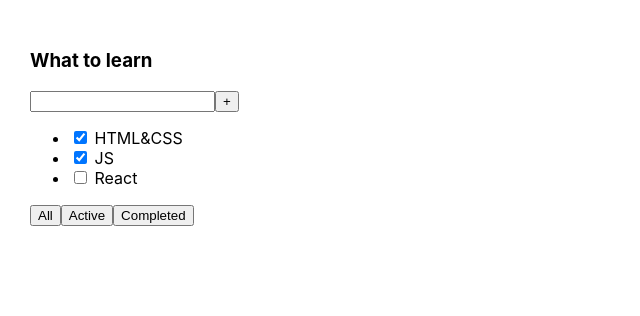
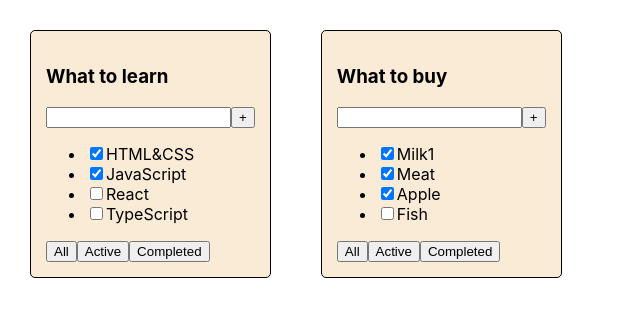
Before and after one commit to Arenelin/todolist, a React (Create React App) app: page / in a window 1280 px wide. Shown: the top 316 px of the page, without its empty margins (0-640 px from the left). Built offline with nearby package versions, Linux system fonts and the light colour scheme.

Commit message:
created a to-do list for a component with unique data via props

```diff
--- a/src/App.css
+++ b/src/App.css
@@ -6,3 +6,10 @@
 .App > div {
   margin-right: 50px;
 }
+
+.todoList{
+  border: 1px solid black;
+  border-radius: 5px;
+  background-color: antiquewhite;
+  padding: 15px;
+}
--- a/src/App.tsx
+++ b/src/App.tsx
@@ -1,26 +1,25 @@
 import React from 'react';
 import './App.css';
+import {TaskType, Todolist} from './Todolist';
 
 function App() {
+    const tasks1:Array<TaskType> = [
+        {id: 1, title: 'HTML&CSS', isDone: true},
+        {id: 2, title: 'JavaScript', isDone: true},
+        {id: 3, title: 'React', isDone: false},
+        {id: 4, title: 'TypeScript', isDone: false},
+    ];
+    const tasks2:Array<TaskType> = [
+        {id: 1, title: 'Milk1', isDone: true},
+        {id: 2, title: 'Meat', isDone: true},
+        {id: 3, title: 'Apple', isDone: true},
+        {id: 4, title: 'Fish', isDone: false},
+    ];
+
     return (
         <div className="App">
-            <div>
-                <h3>What to learn</h3>
-                <div>
-                    <input/>
-                    <button>+</button>
-                </div>
-                <ul>
-                    <li><input type="checkbox" checked={true}/> <span>HTML&CSS</span></li>
-                    <li><input type="checkbox" checked={true}/> <span>JS</span></li>
-                    <li><input type="checkbox" checked={false}/> <span>React</span></li>
-                </ul>
-                <div>
-                    <button>All</button>
-                    <button>Active</button>
-                    <button>Completed</button>
-                </div>
-            </div>
+            <Todolist title="What to learn" tasks={tasks1}/>
+            <Todolist title="What to buy" tasks={tasks2}/>
         </div>
     );
 }
--- /dev/null
+++ b/src/Button.tsx
@@ -0,0 +1,7 @@
+type ButtonPropsType = {
+    title: string
+}
+
+export function Button(props: ButtonPropsType) {
+    return <button>{props.title}</button>
+}
--- /dev/null
+++ b/src/Todolist.tsx
@@ -0,0 +1,43 @@
+import React from 'react';
+import {Button} from './Button';
+
+export type TaskType = {
+    id: number
+    title: string
+    isDone: boolean
+}
+
+type TodolistPropsType = {
+    title: string
+    tasks: Array<TaskType>
+}
+
+export function Todolist(props: TodolistPropsType) {
+    const taskItems: Array<JSX.Element> = [];
+    for (let i = 0; i < props.tasks.length; i++) {
+        const taskItem: JSX.Element =
+            <li>
+                <input type="checkbox" checked={props.tasks[i].isDone}/><span>{props.tasks[i].title}</span>
+            </li>
+        taskItems.push(taskItem);
+    }
+
+
+    return (
+        <div className="todoList">
+            <h3>{props.title}</h3>
+            <div>
+                <input/>
+                <Button title={'+'}/>
+            </div>
+            <ul>
+                {taskItems}
+            </ul>
+            <div>
+                <Button title={'All'}/>
+                <Button title={'Active'}/>
+                <Button title={'Completed'}/>
+            </div>
+        </div>
+    )
+}
--- a/src/index.tsx
+++ b/src/index.tsx
@@ -12,7 +12,3 @@ root.render(
     <App />
   </React.StrictMode>
 );
-
-// If you want to start measuring performance in your app, pass a function
-// to log results (for example: reportWebVitals(console.log))
-// or send to an analytics endpoint. Learn more: https://bit.ly/CRA-vitals
```
Also changed, not shown: 1 other file (tests, documents, lock files or other folders).
